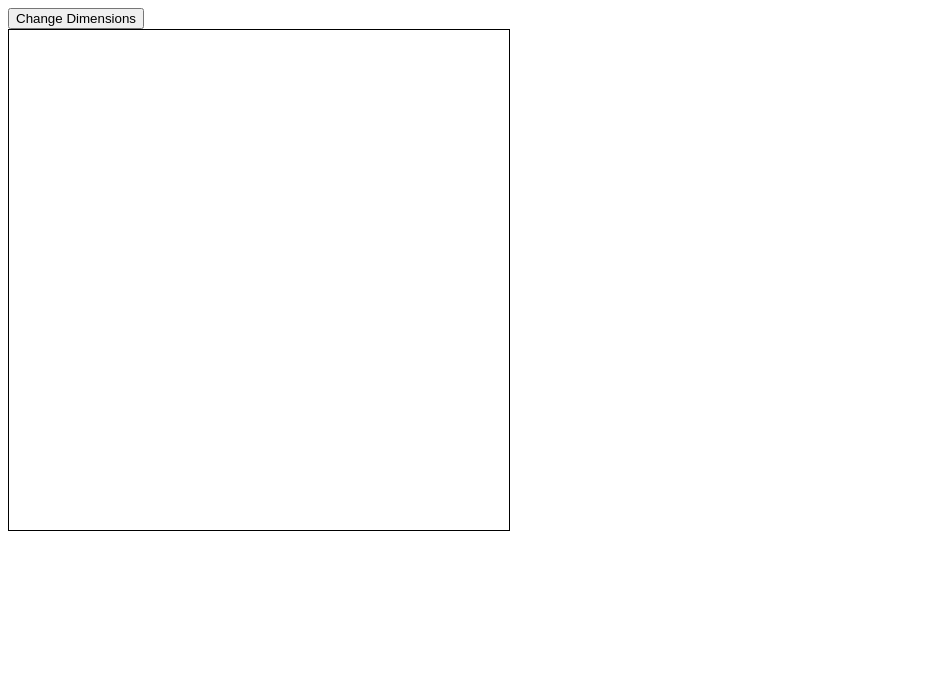
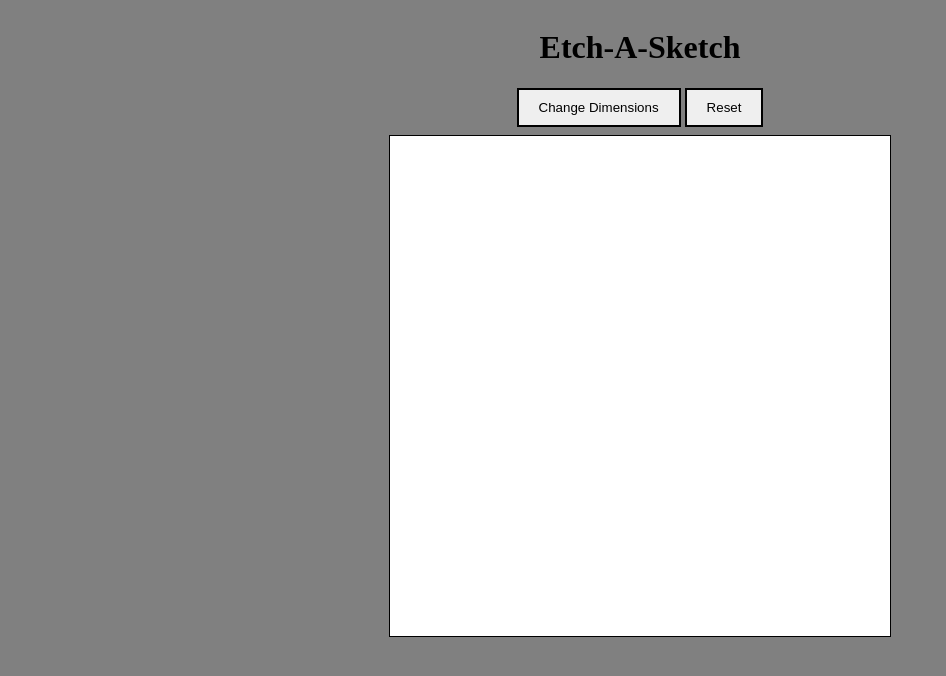
Before and after one commit to BleuBeast/odin-etch-a-sketch, a plain HTML site: page index.html in a window 1280 px wide. Shown: the whole page, without its empty margins (0-946 px from the left). Drawn offline with Linux system fonts and the light colour scheme.

Commit message:
Changed overall layout to make it look better Changed to a darkening effect that will increase darkness 10%

```diff
--- a/index.html
+++ b/index.html
@@ -5,7 +5,13 @@
         <script src="script.js" defer></script>
     </head>
     <body>
-        <button onclick="pickSize();">Change Dimensions</button>
-        <div class="container"></div>
+        <div class="window">
+            <h1>Etch-A-Sketch</h1>
+            <div class="buttons">
+                <button onclick="pickSize();">Change Dimensions</button>
+                <button onclick="reDraw();">Reset</button>
+            </div>
+            <div class="container"></div>
+        </div>
     </body>
 </html>
--- a/script.js
+++ b/script.js
@@ -1,3 +1,5 @@
+let lastSize = 16
+
 function drawSquare(value)
 {
     const container = document.querySelector(".container");
@@ -6,12 +8,16 @@ function drawSquare(value)
     let size = 500/value;
     square.style.height = size + "px";
     square.style.width = size + "px";
+    square.style.backgroundColor = "#000000";
+    square.style.opacity = "0";
+
 
     for(let i = 0; i < (value * value); i++)
     {
         const tmp_square = square.cloneNode(true);
         tmp_square.addEventListener("mouseover", function(e) {
-            e.target.style.background = "black";
+            let newOpacity = +e.target.style.opacity + .1
+            e.target.style.opacity = newOpacity;
         });
         container.appendChild(tmp_square);
     }
@@ -26,7 +32,13 @@ function pickSize()
     }
     while(isNaN(selection) || selection > 100 || selection < 1);
 
+    lastSize = selection;
     drawSquare(selection);
 }
 
-drawSquare(16)
+function reDraw()
+{
+    drawSquare(lastSize);
+}
+
+drawSquare(lastSize)
--- a/style.css
+++ b/style.css
@@ -1,5 +1,6 @@
 .container
 {
+    background-color: white;
     border-color: black;
     border-style: solid;
     border-width: 1px;
@@ -9,3 +10,31 @@
     justify-content: start;
     flex-wrap: wrap;
 }
+
+.window
+{
+    display: flex;
+    flex-direction: column;
+    align-items: center;
+    justify-content: center;
+}
+
+.buttons
+{
+    margin-bottom: 8px;
+}
+
+body
+{
+    background-color: gray;
+    display: flex;
+    justify-content: center;
+    align-items: center;
+}
+
+button
+{
+    text-decoration: none;
+    border: solid #000000 2px;
+    padding: 10px 20px;
+}
```
